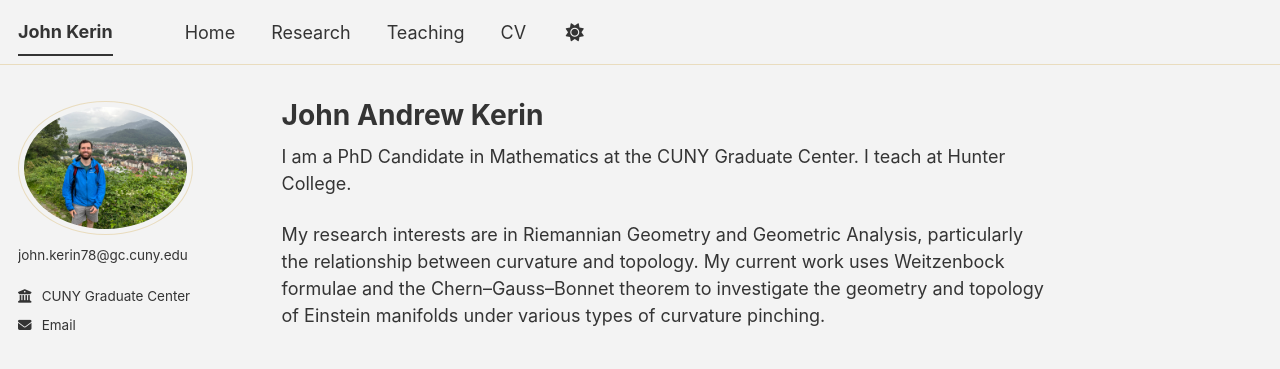
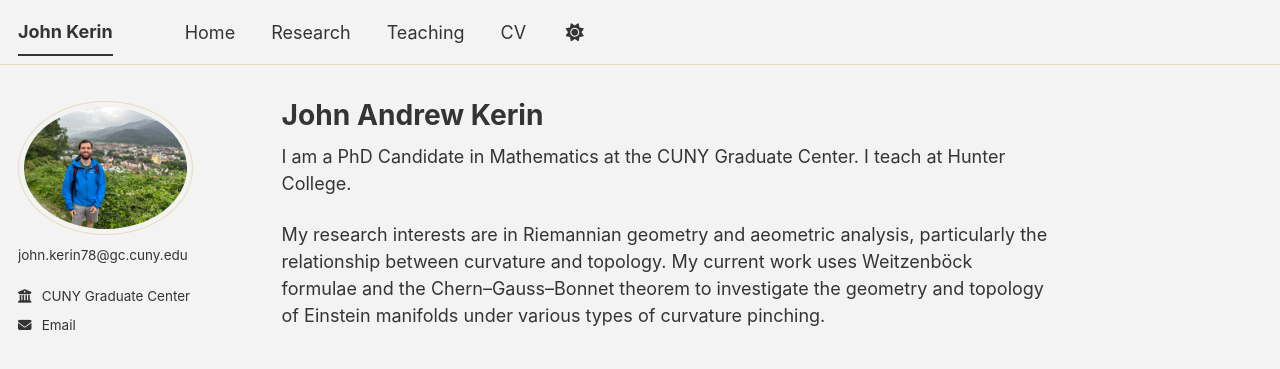
Before and after one commit to johnandrewkerin/johnandrewkerin.github.io, a Jekyll site: the page built from _pages/about.md, in a window 1280 px wide. Shown: the top 369 px of the page. Built offline with Jekyll 4.4.1, drawn with Linux system fonts in a browser that asks for light colours; a script bundle is joined from its source files by our own code; a style sheet for code colours, icons or effects is not loaded.

Commit message:
Update about.md

```diff
--- a/_pages/about.md
+++ b/_pages/about.md
@@ -7,4 +7,4 @@ author_profile: true
 
 I am a PhD Candidate in Mathematics at the CUNY Graduate Center. I teach at Hunter College.
 
-My research interests are in Riemannian Geometry and Geometric Analysis, particularly the relationship between curvature and topology. My current work uses Weitzenbock formulae and the Chern--Gauss--Bonnet theorem to investigate the geometry and topology of Einstein manifolds under various types of curvature pinching.
+My research interests are in Riemannian geometry and aeometric analysis, particularly the relationship between curvature and topology. My current work uses Weitzenböck formulae and the Chern--Gauss--Bonnet theorem to investigate the geometry and topology of Einstein manifolds under various types of curvature pinching.
```
